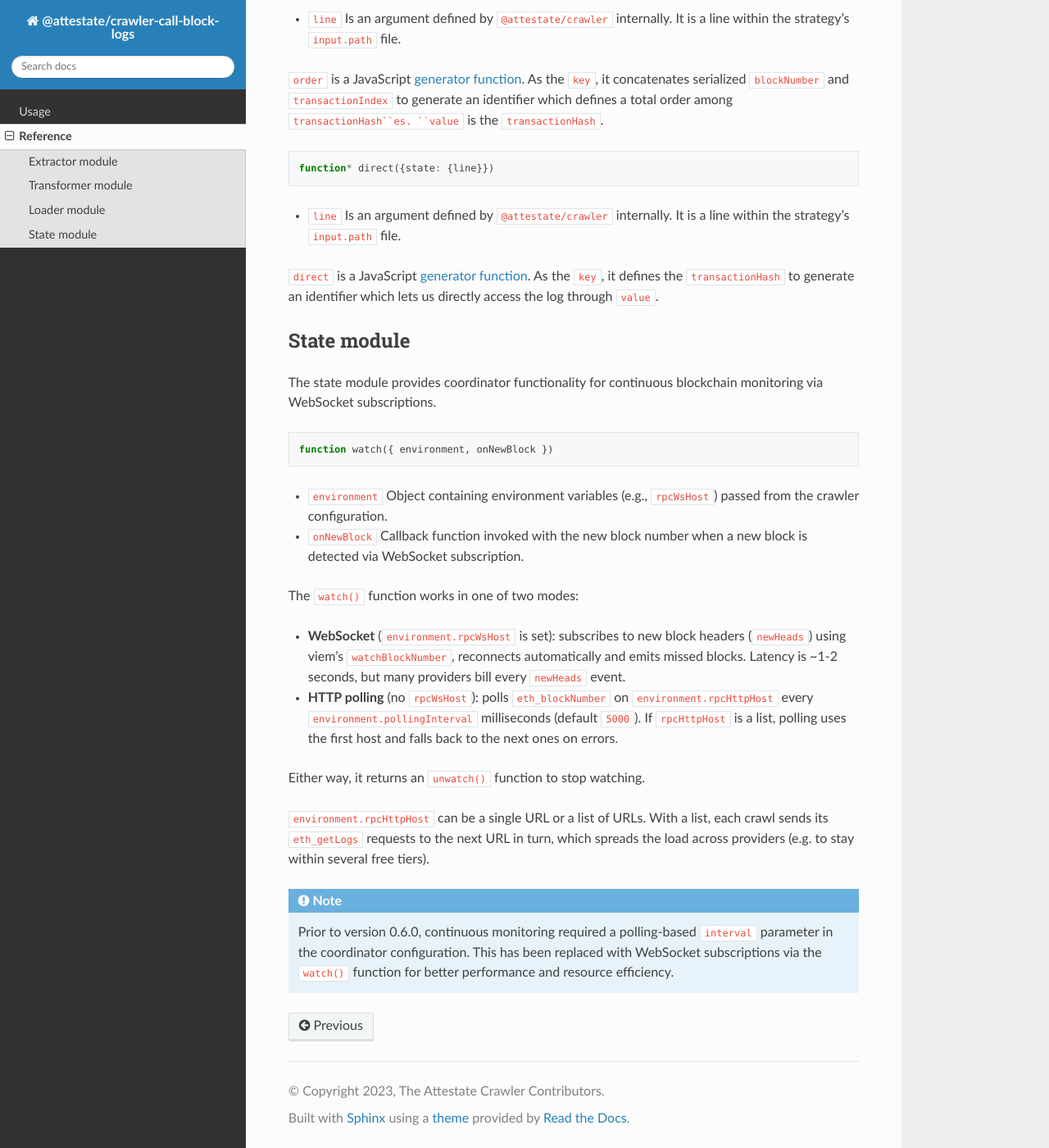
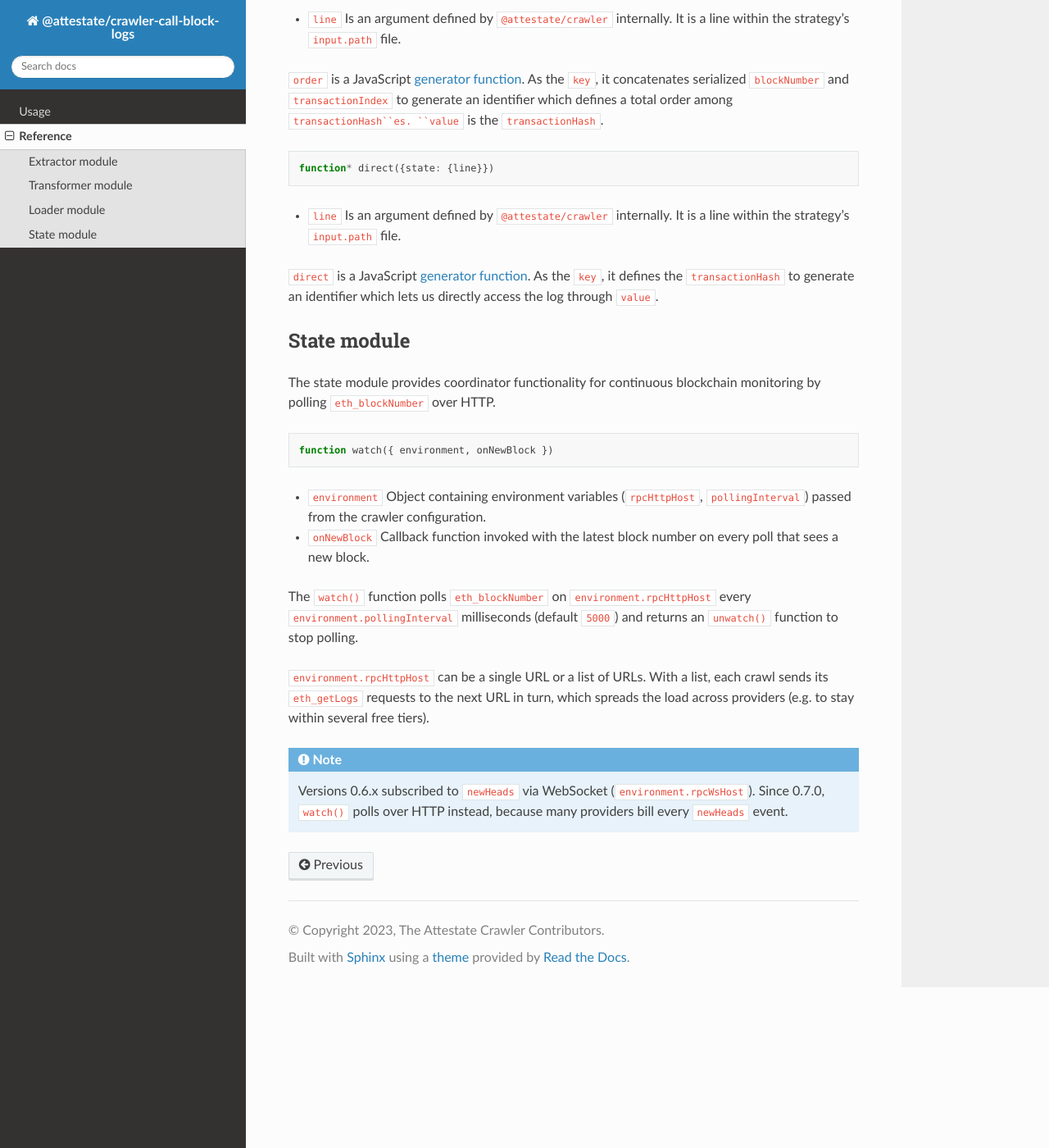
Before and after one commit to attestate/crawler-call-block-logs, a Sphinx documentation site: the page built from docs/source/reference.rst, in a window 1280 px wide and 1400 px high, scrolled down 971 px. Shown: the whole window at 82% size. Built offline with Sphinx 7.4.7 and the Read the Docs theme 3.1.0, drawn with Linux system fonts in a browser that asks for light colours.

Commit message:
Always poll over HTTP in watch(), drop WebSocket and fallback
newHeads isn't worth its cost, so watch() no longer supports WebSocket
subscriptions and always polls eth_blockNumber over rpcHttpHost. Polling
no longer falls back to other hosts. Breaking, hence 0.7.0.

Co-Authored-By: Claude Opus 5.5 <noreply@anthropic.com>
Claude-Session: https://claude.ai/code/session_01SMVvgNvhTv5tdTHsuURqFb

```diff
--- a/docs/source/reference.rst
+++ b/docs/source/reference.rst
@@ -71,36 +71,26 @@ State module
 ____________
 
 The state module provides coordinator functionality for continuous blockchain
-monitoring via WebSocket subscriptions.
+monitoring by polling ``eth_blockNumber`` over HTTP.
 
 .. code-block:: javascript
 
   function watch({ environment, onNewBlock })
 
-* ``environment`` Object containing environment variables (e.g., ``rpcWsHost``)
-  passed from the crawler configuration.
-* ``onNewBlock`` Callback function invoked with the new block number when a new
-  block is detected via WebSocket subscription.
+* ``environment`` Object containing environment variables (``rpcHttpHost``,
+  ``pollingInterval``) passed from the crawler configuration.
+* ``onNewBlock`` Callback function invoked with the latest block number on
+  every poll that sees a new block.
 
-The ``watch()`` function works in one of two modes:
-
-* **WebSocket** (``environment.rpcWsHost`` is set): subscribes to new block
-  headers (``newHeads``) using viem's ``watchBlockNumber``, reconnects
-  automatically and emits missed blocks. Latency is ~1-2 seconds, but many
-  providers bill every ``newHeads`` event.
-* **HTTP polling** (no ``rpcWsHost``): polls ``eth_blockNumber`` on
-  ``environment.rpcHttpHost`` every ``environment.pollingInterval``
-  milliseconds (default ``5000``). If ``rpcHttpHost`` is a list, polling uses
-  the first host and falls back to the next ones on errors.
-
-Either way, it returns an ``unwatch()`` function to stop watching.
+The ``watch()`` function polls ``eth_blockNumber`` on
+``environment.rpcHttpHost`` every ``environment.pollingInterval`` milliseconds
+(default ``5000``) and returns an ``unwatch()`` function to stop polling.
 
 ``environment.rpcHttpHost`` can be a single URL or a list of URLs. With a list,
 each crawl sends its ``eth_getLogs`` requests to the next URL in turn, which
 spreads the load across providers (e.g. to stay within several free tiers).
 
 .. note::
-   Prior to version 0.6.0, continuous monitoring required a polling-based
-   ``interval`` parameter in the coordinator configuration. This has been
-   replaced with WebSocket subscriptions via the ``watch()`` function for
-   better performance and resource efficiency.
+   Versions 0.6.x subscribed to ``newHeads`` via WebSocket
+   (``environment.rpcWsHost``). Since 0.7.0, ``watch()`` polls over HTTP
+   instead, because many providers bill every ``newHeads`` event.
```
Also changed, not shown: changelog.md (+3 -3 lines), src/state.mjs (+6 -11 lines), 1 other file.
